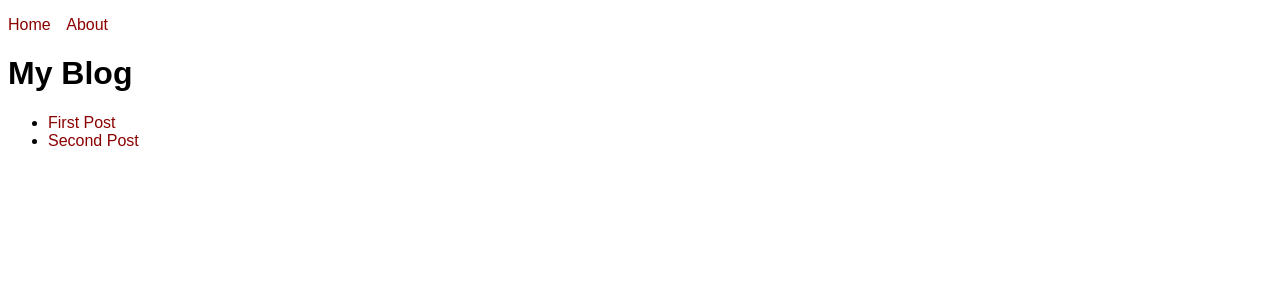
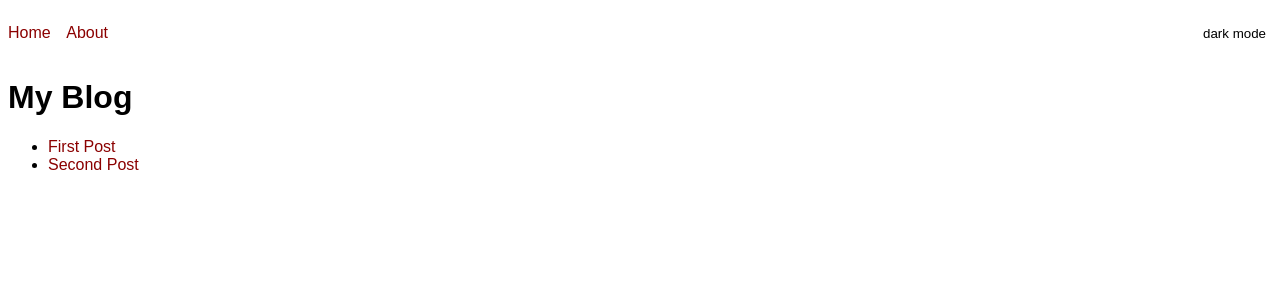
Before and after one commit to dhruv994/nextjs-blog, a Next.js app: page / in a window 1280 px wide. Shown: the top 300 px of the page. Built offline with nearby package versions, Linux system fonts and the light colour scheme.

Commit message:
added background color and some JS functionality and learned hydration

```diff
--- /dev/null
+++ b/components/DarkTheme.js
@@ -0,0 +1,12 @@
+export default function DarkTheme() {
+    return (
+        <style jsx global>{`
+            :root {
+                --background-color: rgb(36, 29, 29);
+                --link-color: rgb(203, 203, 29);
+                --text-color: rgb(252, 232, 232);
+            }
+
+            `}</style>
+    )
+}
--- a/components/NavBar.js
+++ b/components/NavBar.js
@@ -1,4 +1,5 @@
 import Link from "next/link"
+import ThemeSwitch from "./ThemeSwitch"
 
 export default function NavBar() {
     return (
@@ -12,8 +13,13 @@
                 </li>
 
             </ul>
+            <ThemeSwitch />
             <style jsx >{
                 `
+                nav{
+                    display:flex;
+                    justify-content:space-between;
+                }
                 ul {
                     list-style-type: none;
                     padding: 0;
--- /dev/null
+++ b/components/ThemeSwitch.js
@@ -0,0 +1,25 @@
+import { useState } from "react";
+import DarkTheme from "./DarkTheme";
+
+export default function ThemeSwitch() {
+
+    const [darkMode, setDarkMode] = useState(false);
+
+    const text = darkMode ? 'light mode' : 'dark mode'
+
+    return (
+        <>
+            <button onClick={() => setDarkMode(!darkMode)}>{text}</button>
+            <style jsx>
+                {`
+            button{
+              background:none;
+              border:none;
+              color:inherit;
+              cursor:pointer
+            }`}
+            </style>
+            {darkMode && <DarkTheme />}
+        </>
+    )
+}
--- a/styles/global.css
+++ b/styles/global.css
@@ -1,9 +1,20 @@
+:root {
+    --background-color: white;
+    --link-color: darkred;
+    --text-color: black;
+}
+
+
+
+
 body {
     font-family: Arial, Helvetica, sans-serif;
+    background-color: var(--background-color);
+    color: var(--text-color);
 }
 
 a {
-    color: darkred;
+    color: var(--link-color);
     text-decoration: none;
 }
 
```
